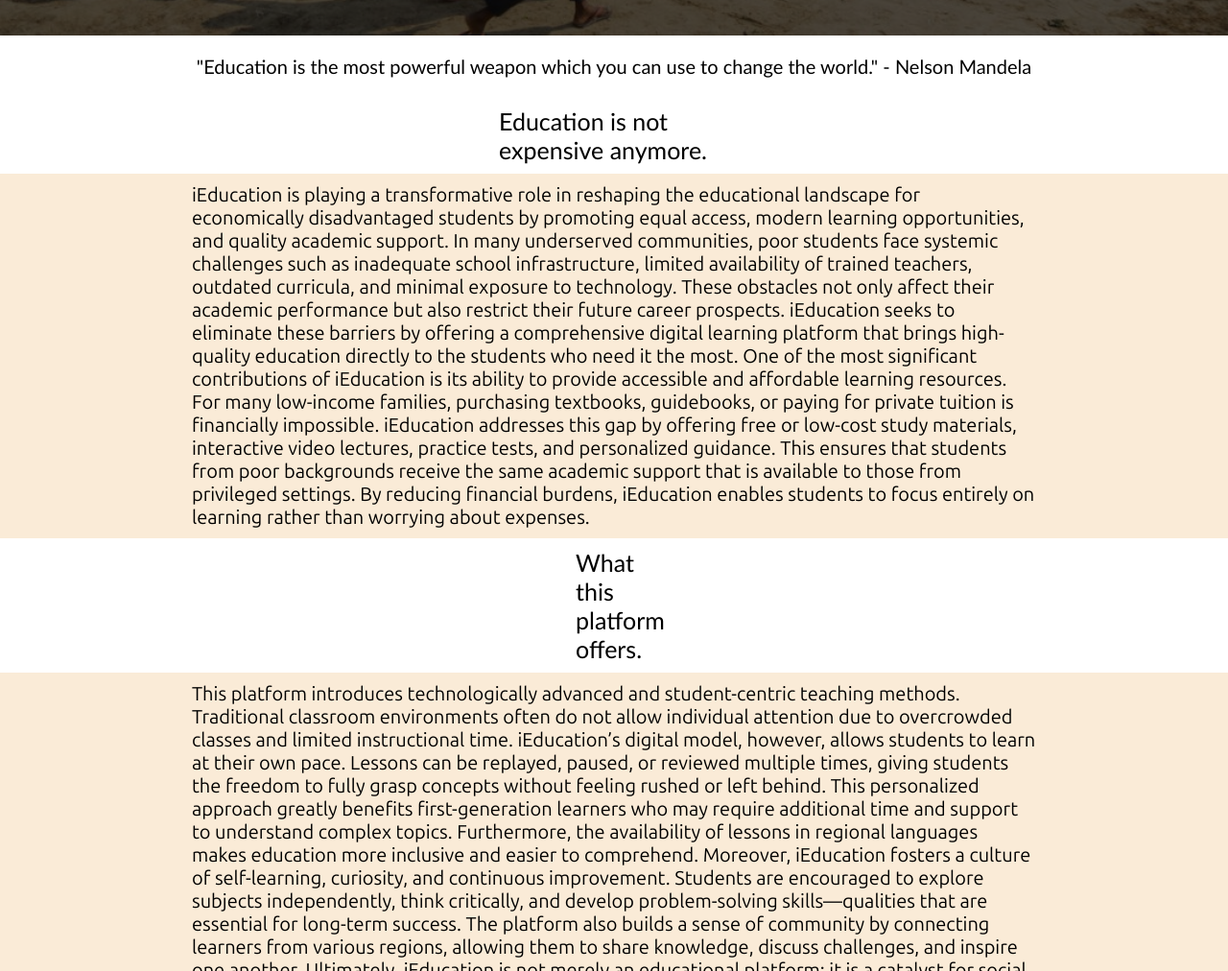
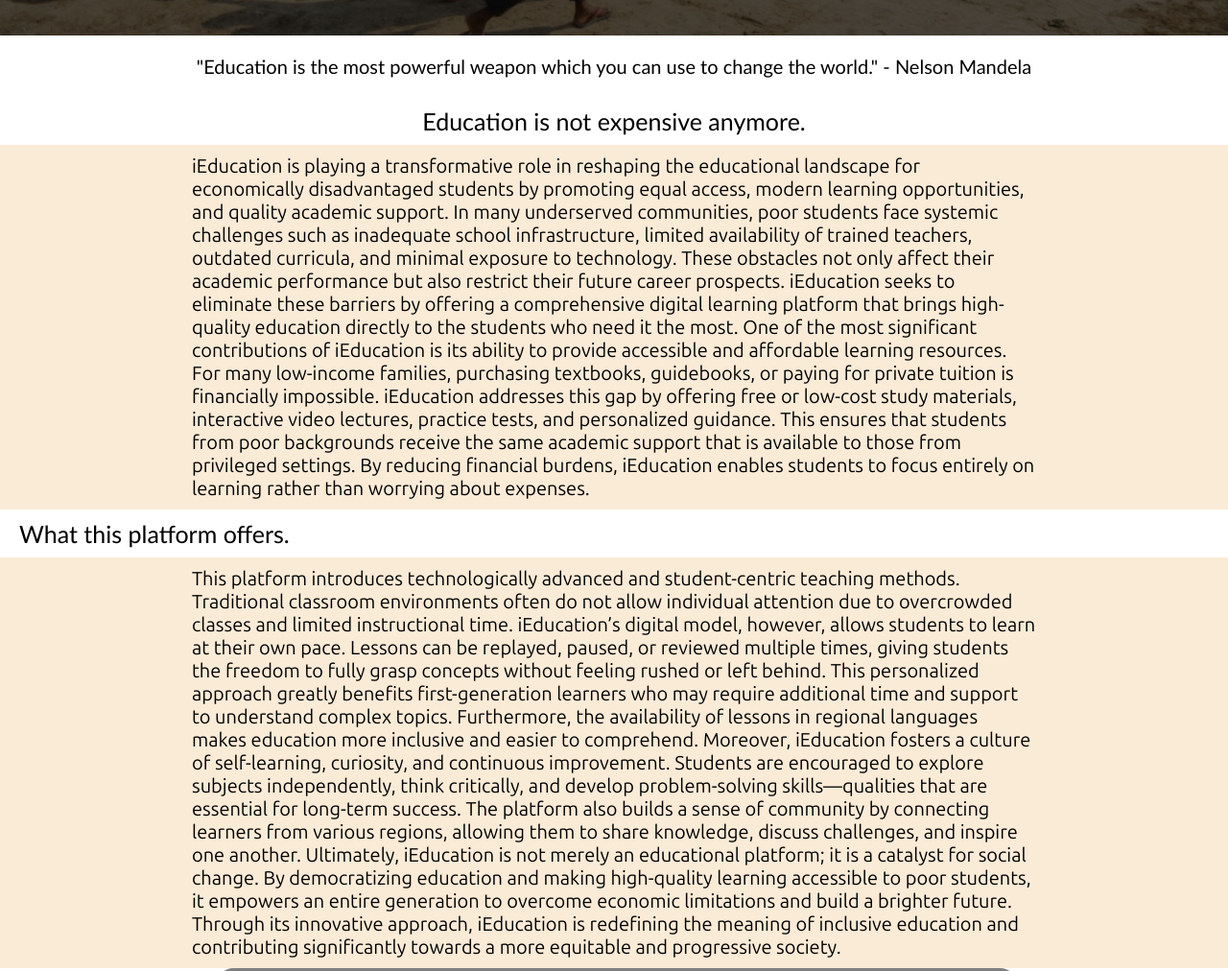
Before and after one commit to Subhajeetbal69/my-Website, a plain HTML site: page index.html in a window 1280 px wide. Shown: the part 632-1644 px from the top of the page at 96% size. Drawn offline with Linux system fonts and the light colour scheme.

Commit message:
Update style.css

```diff
--- a/style.css
+++ b/style.css
@@ -151,19 +151,22 @@
 .sectionTag{
     font-size: 25px;
     font-family: 'Trebuchet MS', 'Lucida Sans Unicode', 'Lucida Grande', 'Lucida Sans', Arial, sans-serif;
-    padding: 10px 520px;
+    padding: 10px 20px;
     align-content: center;
     display: flex;
-    flex-direction: row;
+    flex-direction: column;
+    align-items: center;
+    justify-content: center;
 }
 
 .subHeading{
     font-size: 25px;
     font-family: 'Trebuchet MS', 'Lucida Sans Unicode', 'Lucida Grande', 'Lucida Sans', Arial, sans-serif;
-    padding: 10px 600px;
+    padding: 10px 20px;
     align-content: center;
+    justify-content: center;
     display: flex;
-    flex-direction: row;
+    flex-direction: column;
 }
 
 .sectionRight h2{
@@ -174,8 +177,10 @@
 .sectionsubTag1{
     font-size: 20px;
     font-family: 'ubuntu sans', sans-serif;
+    background: antiquewhite;
     padding: 10px 200px;
-    background: antiquewhite;
+    align-items: center;
+    justify-content: center;
 }
 
 .thumbnail{
@@ -189,6 +194,8 @@
     border-radius: 20px;
     border: solid gray;
     box-shadow: 10px 10px 5px grey;
+    align-items: center;
+    justify-content: center;
 }
 
 .sectLeft{
```
